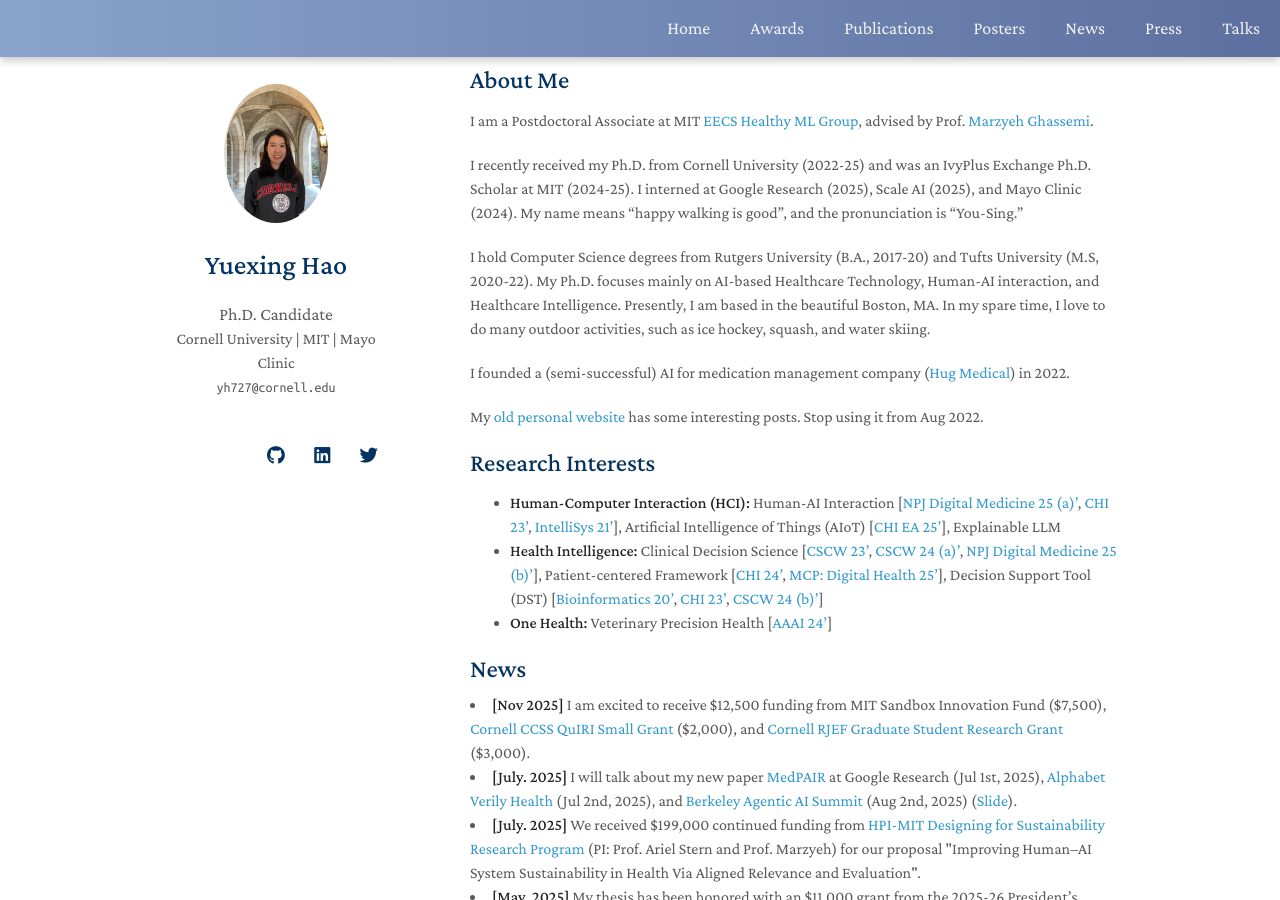
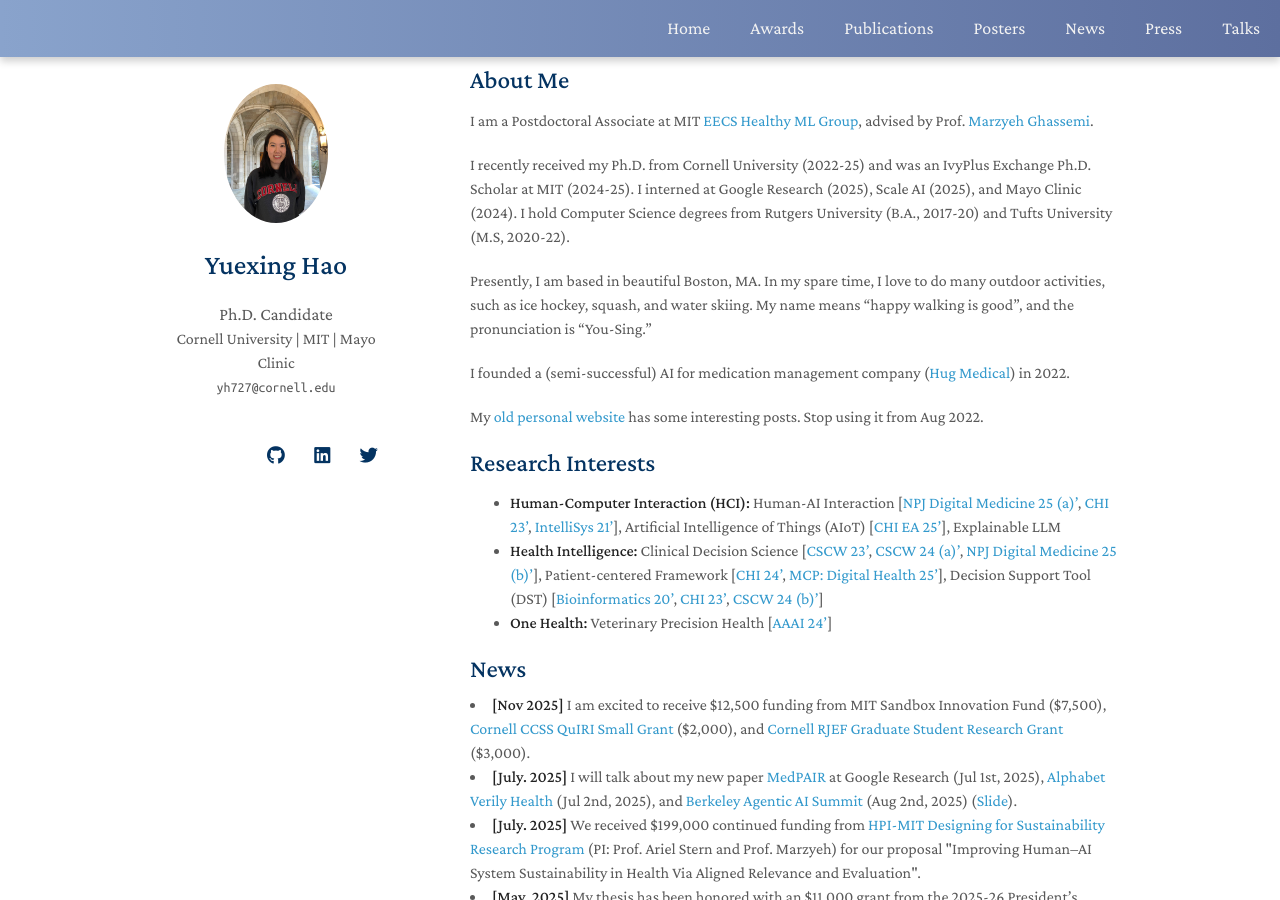
Before and after one commit to YuexingHao/Yuexing-Hao, a Jekyll site: the page built from index.md, in a window 1280 px wide and 900 px high. Built offline with Jekyll 4.4.1, drawn with Linux system fonts in a browser that asks for light colours; nearby versions of some CDN libraries; a style sheet for code colours, icons or effects is not loaded; our own code applies the rules of GitHub Pages for plain Markdown files.

Commit message:
Update index.md

```diff
--- a/index.md
+++ b/index.md
@@ -6,9 +6,9 @@ layout: homepage
 
 I am a Postdoctoral Associate at MIT [EECS](https://www.eecs.mit.edu/) [Healthy ML Group](https://healthyml.org/people/), advised by Prof. [Marzyeh Ghassemi](https://www.csail.mit.edu/person/marzyeh-ghassemi).
 
-I recently received my Ph.D. from Cornell University (2022-25) and was an IvyPlus Exchange Ph.D. Scholar at MIT (2024-25). I interned at Google Research (2025), Scale AI (2025), and Mayo Clinic (2024). My name means "happy walking is good", and the pronunciation is "You-Sing."
+I recently received my Ph.D. from Cornell University (2022-25) and was an IvyPlus Exchange Ph.D. Scholar at MIT (2024-25). I interned at Google Research (2025), Scale AI (2025), and Mayo Clinic (2024). I hold Computer Science degrees from Rutgers University (B.A., 2017-20) and Tufts University (M.S, 2020-22).
 
-I hold Computer Science degrees from Rutgers University (B.A., 2017-20) and Tufts University (M.S, 2020-22). My Ph.D. focuses mainly on AI-based Healthcare Technology, Human-AI interaction, and Healthcare Intelligence. Presently, I am based in the beautiful Boston, MA. In my spare time, I love to do many outdoor activities, such as ice hockey, squash, and water skiing.
+Presently, I am based in beautiful Boston, MA. In my spare time, I love to do many outdoor activities, such as ice hockey, squash, and water skiing. My name means "happy walking is good", and the pronunciation is "You-Sing."
 
 I founded a (semi-successful) AI for medication management company ([Hug Medical](https://hugmed.ai/)) in 2022.
 
```
